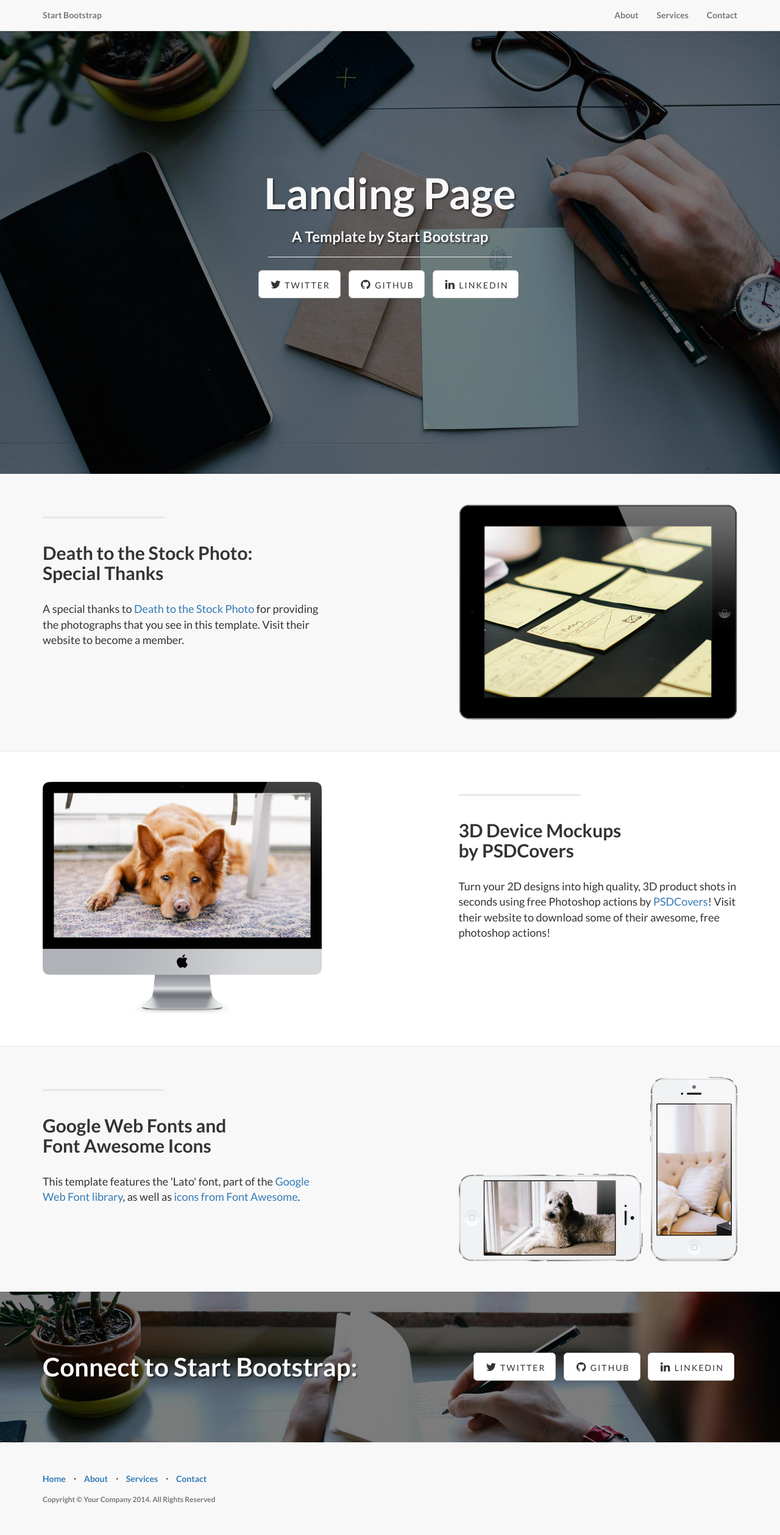
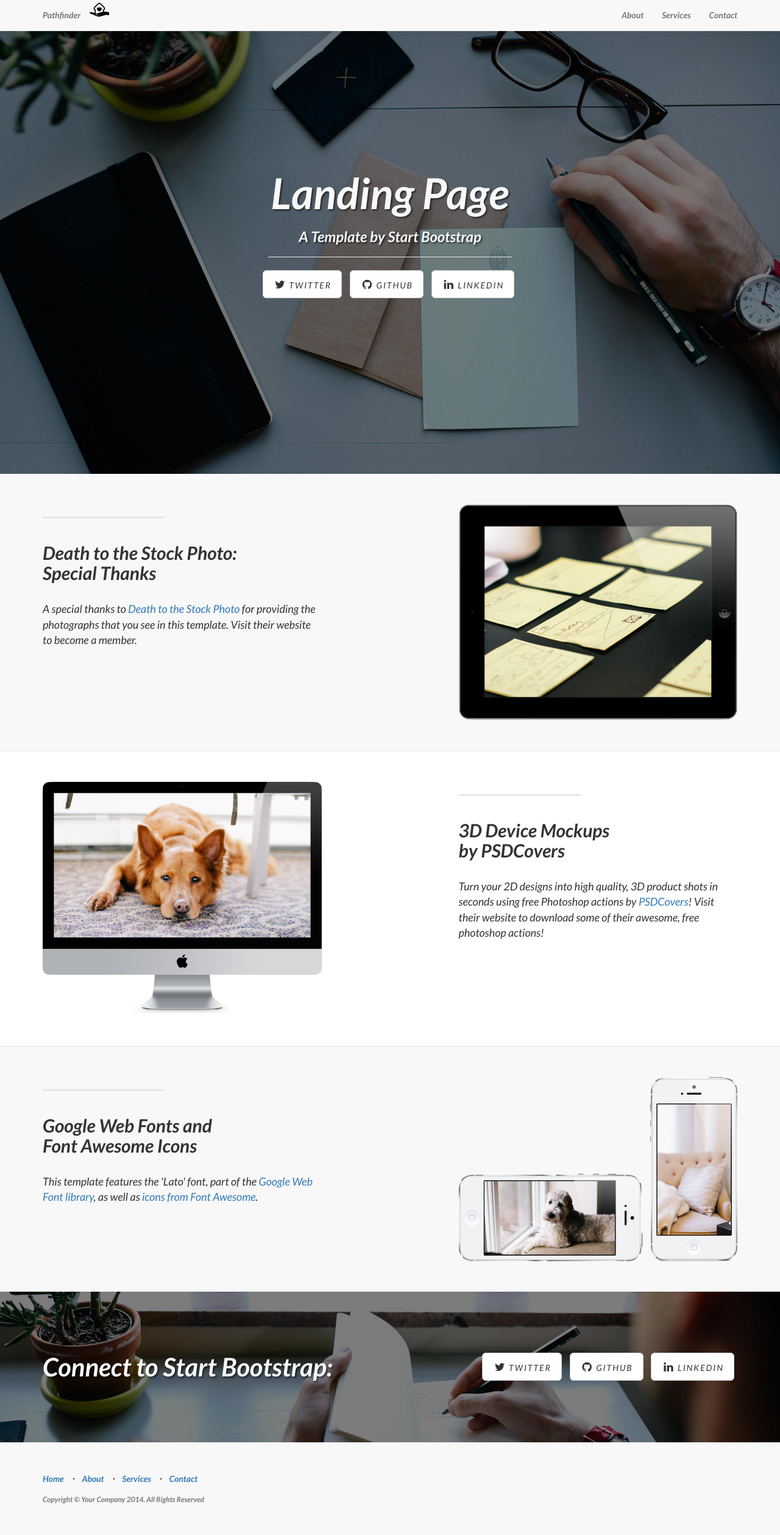
Before and after one commit to roycevanle/Blah, a Django app: page / in a window 1280 px wide. Shown: the whole page at 61% size. Run offline with Django 3.2, Linux system fonts and the light colour scheme; some libraries are stand-ins or nearby versions.

Commit message:
logo top

```diff
--- a/resource_finder/templates/resource_finder/index.html
+++ b/resource_finder/templates/resource_finder/index.html
@@ -37,13 +37,15 @@
         <div class="container topnav">
             <!-- Brand and toggle get grouped for better mobile display -->
             <div class="navbar-header">
+				<img src="../../static/resource_finder/img/shelter.png">
+            	<i class=
                 <button type="button" class="navbar-toggle" data-toggle="collapse" data-target="#bs-example-navbar-collapse-1">
                     <span class="sr-only">Toggle navigation</span>
                     <span class="icon-bar"></span>
                     <span class="icon-bar"></span>
                     <span class="icon-bar"></span>
                 </button>
-                <a class="navbar-brand topnav" href="#">Start Bootstrap</a>
+                <a class="navbar-brand topnav" href="#">Pathfinder</a>
             </div>
             <!-- Collect the nav links, forms, and other content for toggling -->
             <div class="collapse navbar-collapse" id="bs-example-navbar-collapse-1">
```
Also changed, not shown: resource_finder/static/resource_finder/img/shelter.png (added).
